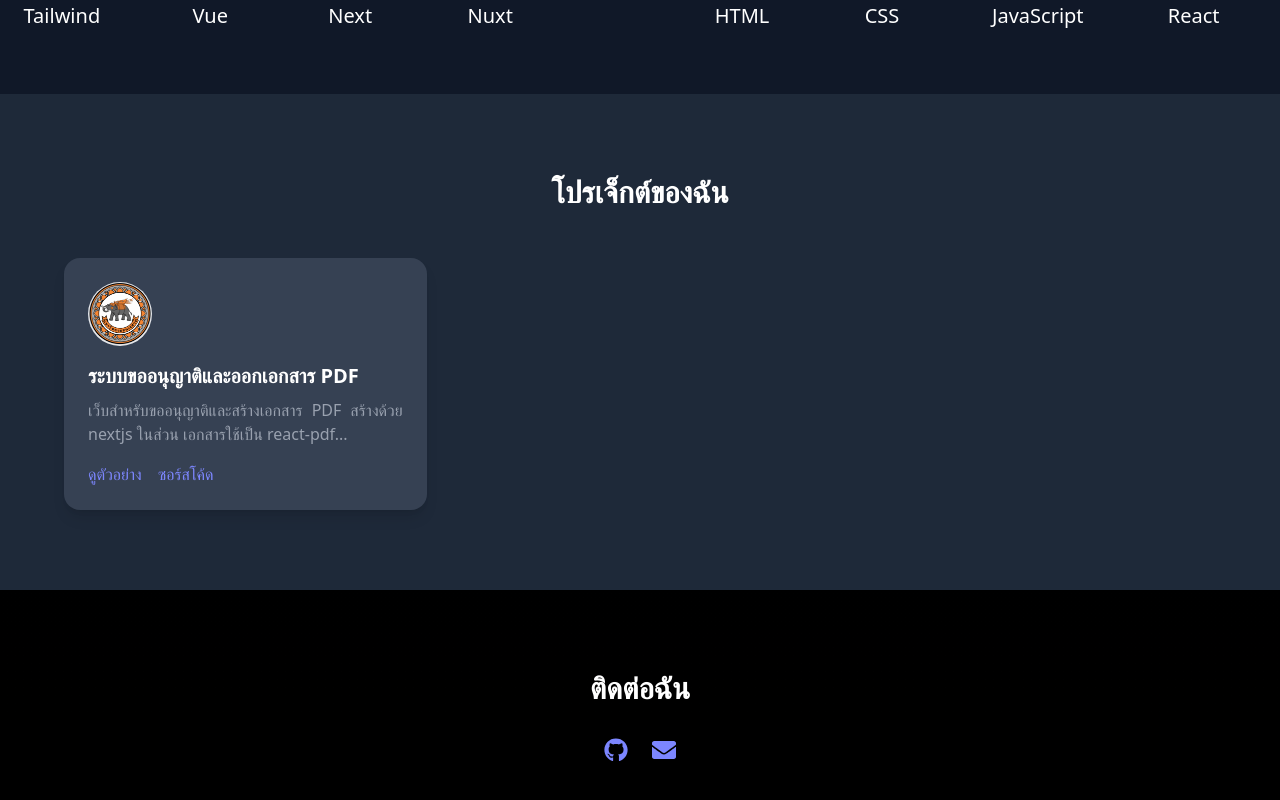
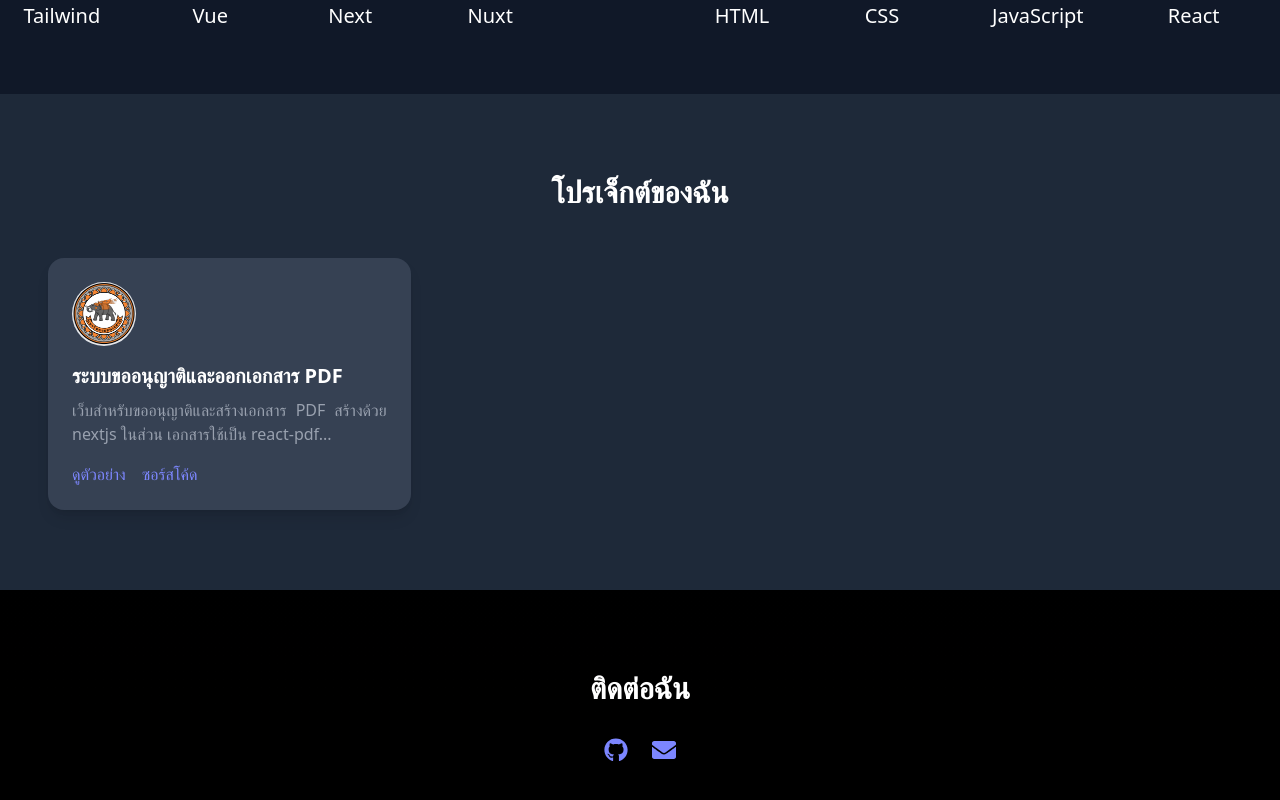
Before and after one commit to Teekon789/portflio_wakim1, a React (Vite) app: page / in a window 1280 px wide. Shown: the part 1139-1939 px from the top of the page. Built offline with nearby package versions, Linux system fonts and the light colour scheme.

Commit message:
test_5.1

```diff
--- a/src/App.jsx
+++ b/src/App.jsx
@@ -438,7 +438,7 @@
           >
             {t.featuredProjects}
           </h2>
-          <div className="max-w-6xl mx-auto grid grid-cols-1 md:grid-cols-2 lg:grid-cols-3 gap-6 sm:gap-8">
+          <div className="max-w-6xl mx-6 grid grid-cols-1 md:grid-cols-2 lg:grid-cols-3 gap-6 sm:gap-8">
             {projects.map((project, index) => (
               <motion.div
                 key={index}
```
